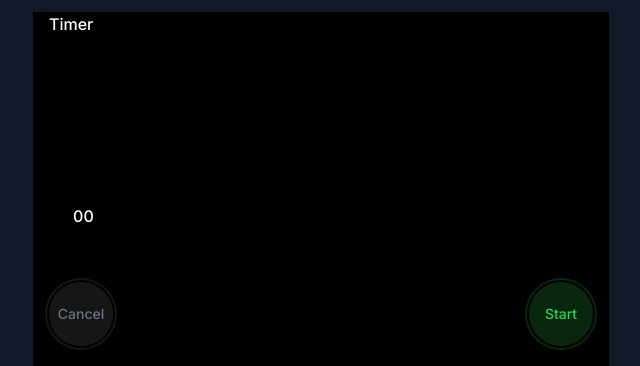
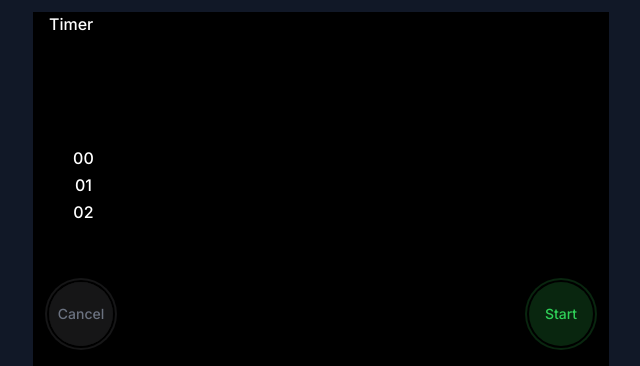
Before and after one commit to kevinshu1995/pretending-app, a Vue app: page /#/timer in a window 1280 px wide. Shown: the top 366 px of the page, without its empty margins (319-959 px from the left). Built offline with nearby package versions, Linux system fonts and the light colour scheme.

Commit message:
fix: 🐛 reel behavior

```diff
--- a/src/components/clock/timer/TimeReel.vue
+++ b/src/components/clock/timer/TimeReel.vue
@@ -1,9 +1,14 @@
 <template>
     <div>
-        <ReelSingle />
+        <ReelSingle v-model:value="time.minutes" />
     </div>
 </template>
 
 <script setup>
+import { reactive } from 'vue'
 import ReelSingle from '@/components/elements/reel/Single.vue'
+
+const time = reactive({
+    minutes: 10,
+})
 </script>
--- a/src/components/elements/reel/Single.vue
+++ b/src/components/elements/reel/Single.vue
@@ -7,10 +7,18 @@
             <div
                 v-for="{ data } in list"
                 :key="data.text"
-                class="rotate-3d-x self-center justify-self-center px-6 py-2"
-                :style="`--deg: ${data.deg}`"
+                class="flex items-center justify-center self-center justify-self-center px-6"
+                :style="{
+                    height: `${reel.itemHeight}px`,
+                }"
             >
-                <span :class="[(data.text < min || data.text > max) && 'opacity-0']">
+                <span
+                    :class="[
+                        'rotate-3d-x inline-block',
+                        (data.text < props.min || data.text > props.max) && 'opacity-0',
+                    ]"
+                    :style="`--deg: ${data.deg}`"
+                >
                     {{ data.text }}
                 </span>
             </div>
@@ -20,9 +28,9 @@
 
 <script setup>
 import { useVirtualList, useElementBounding, useDebounceFn } from '@vueuse/core'
-import { nextTick, onMounted, reactive, computed } from 'vue'
+import { nextTick, onMounted, reactive, computed, watchEffect } from 'vue'
 
-const { min, max, padStart, value } = defineProps({
+const props = defineProps({
     min: {
         type: Number,
         default: 0,
@@ -47,12 +55,13 @@ const reel = reactive({
     scrollTop: null,
     bounding: null,
     // this is set manually
-    itemHeight: 40,
+    itemHeight: 27,
     // this is set manually
     fillerNums: 4,
+    centerDistance: 3,
 })
 
-const reelChildAry = Array.from(Array(max - min + 1 + reel.fillerNums * 2).keys())
+const reelChildAry = Array.from(Array(props.max - props.min + 1 + reel.fillerNums * 2).keys())
 
 const reelChildInfo = computed(() => {
     return reelChildAry.map((index) => {
@@ -61,25 +70,11 @@ const reelChildInfo = computed(() => {
             index: index - reel.fillerNums,
             // for scroll to (real index)
             scrollToIndex: index,
-            value: index + min - reel.fillerNums,
-            text: (index + min - reel.fillerNums).toString().padStart(padStart, '0'),
+            value: index + props.min - reel.fillerNums,
+            text: (index + props.min - reel.fillerNums).toString().padStart(props.padStart, '0'),
             deg: calculateDeg(index),
         }
     })
-})
-
-const currentActiveReel = computed({
-    get() {
-        const { scrollTop, itemHeight } = reel
-        if (scrollTop === null) {
-            return null
-        }
-        const index = Math.floor(scrollTop / itemHeight) + reel.fillerNums
-        return reelChildInfo.value[index]
-    },
-    set(currentValue) {
-        emits('update:value', currentValue.value || value)
-    },
 })
 
 const calculateDeg = (index) => {
@@ -105,17 +100,22 @@ const { list, containerProps, wrapperProps, scrollTo } = useVirtualList(reelChil
     itemHeight: reel.itemHeight,
 })
 
-const customScrollTo = (index) => {
-    // !FIXME
-    const minIndex = reel.fillerNums
-    const maxIndex = max - 1
-    const availableIndex = Math.max(Math.min(index, maxIndex), minIndex)
+//  isOffset
+//      -> true - place the scrollToIndex target in the center (useful for changing the value manually)
+//      -> false - place the scrollToIndex target at the top (only be fired by scrollTop changes)
+const customScrollTo = (scrollToIndex, isOffset = true) => {
+    const { fillerNums, centerDistance } = reel
+    const minIndex = fillerNums - centerDistance
+    const maxIndex = props.max + fillerNums - centerDistance
+    const targetIndex = scrollToIndex - (isOffset ? centerDistance : 0)
+    const availableIndex = Math.max(Math.min(targetIndex, maxIndex), minIndex)
     scrollTo(availableIndex)
 }
 
 const debouncedOnScrollSideEffect = useDebounceFn(() => {
-    customScrollTo(Math.floor(reel.scrollTop / reel.itemHeight))
-}, 100)
+    // Make sure the reel position is right on the center
+    customScrollTo(Math.round(reel.scrollTop / reel.itemHeight), false)
+}, 300)
 
 const onScroll = () => {
     // * fire original scrollTop
@@ -128,16 +128,33 @@ const onScroll = () => {
     }
 }
 
-onMounted(async () => {
+const init = async () => {
     reel.bounding = useElementBounding(containerProps.ref)
     await nextTick()
     setTimeout(() => {
-        const current = reelChildInfo.value.find((item) => Number(item.text) === value)
-        if (current) {
-            customScrollTo(current.scrollToIndex)
-        }
+        const defaultReel = reelChildInfo.value.find((item) => item.value === props.value)
+        if (defaultReel === undefined) return
+        customScrollTo(defaultReel.scrollToIndex)
     }, 0)
+}
+
+const currentActiveReel = computed(() => {
+    const { scrollTop, itemHeight, centerDistance } = reel
+    if (scrollTop === null) {
+        return null
+    }
+    const realIndex = Math.floor(scrollTop / itemHeight) + centerDistance
+    return reelChildInfo.value[realIndex]
 })
+
+watchEffect(() => {
+    const { min, max, value } = props
+    const currentValue = currentActiveReel.value?.value || value
+    const emitValue = Math.min(Math.max(currentValue, min), max)
+    emits('update:value', emitValue)
+})
+
+onMounted(init)
 </script>
 
 <style scoped>
```
